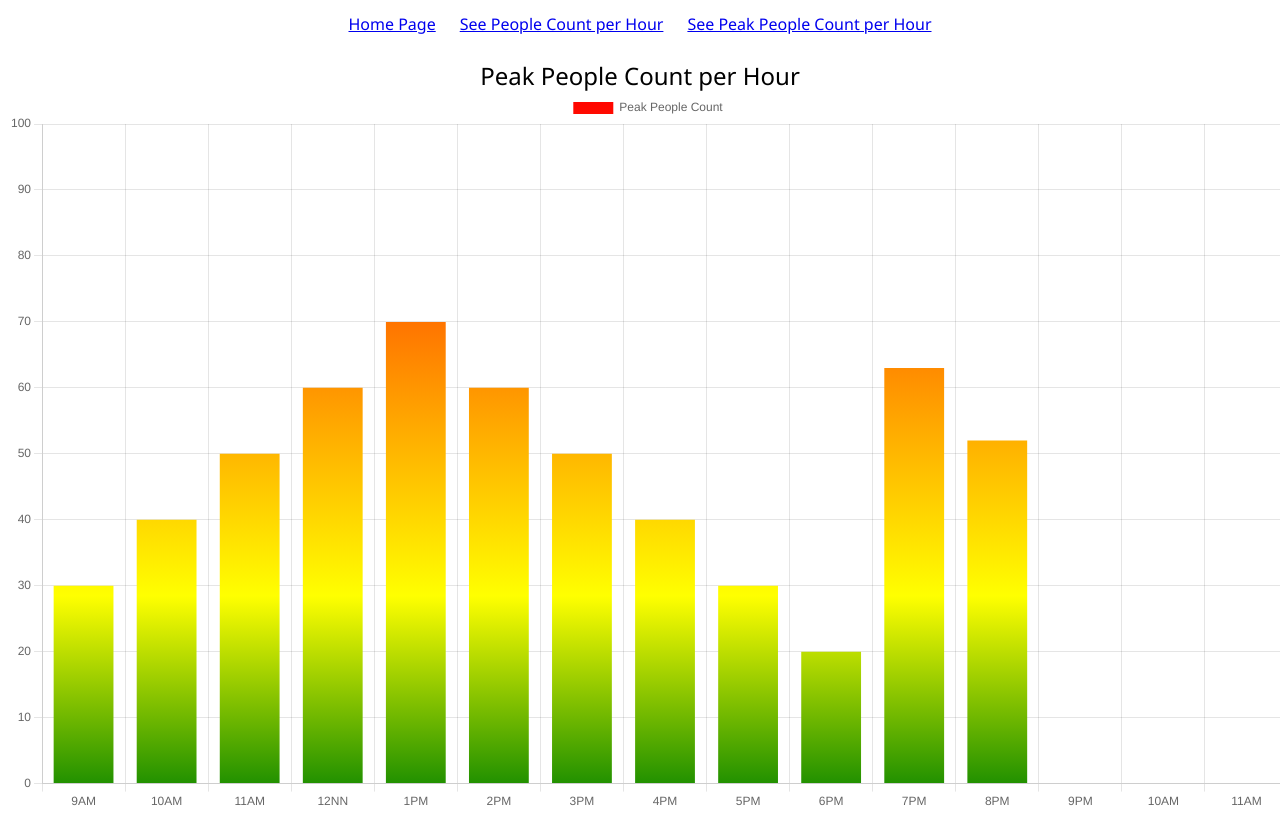
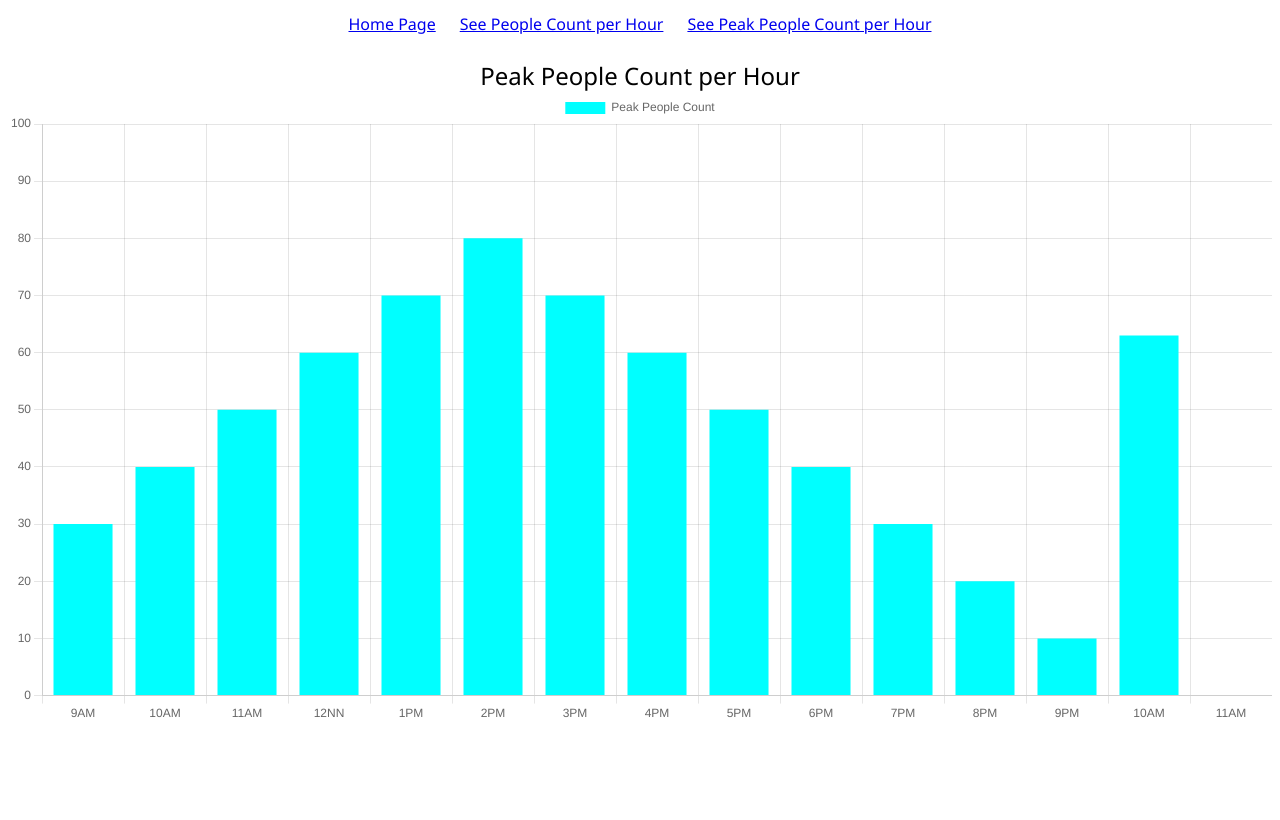
Before and after one commit to VanceDR/CPE124-Project-Repository, a website: page public/graph-two.html in a window 1280 px wide. Shown: the part 118-938 px from the top of the page. After the commit the page ends 850 px from the top, so only its background shows below. Drawn offline with nearby package versions, Linux system fonts and the light colour scheme; no server answers.

Commit message:
updated graphs

```diff
--- a/data.json
+++ b/data.json
@@ -1 +1 @@
-{"count":"5","time":"0 seconds ago", "currentTime":"2022-10-03T15:12:02.791+08:00"}
+{"count":"11","time":"3 seconds ago", "currentTime":"2022-10-03T15:45:55.599+08:00"}
--- a/public/graph-two.html
+++ b/public/graph-two.html
@@ -24,17 +24,12 @@
     <div class="sub-title-1">Peak People Count per Hour</div>
 
     <center>
-        <canvas id="peakpplChart" width="1280" height="720"></canvas>
+        <canvas id="peakpplChart" style="max-width: 1280px; max-height: 720px;"></canvas>
     </center>
 
     <script>
         var socket = io();
-        let peakpplChart = document.getElementById('peakpplChart').getContext('2d');
-
-        const gradientLine = peakpplChart.createLinearGradient(0,0,0,720)
-        gradientLine.addColorStop(0, 'red')
-        gradientLine.addColorStop(0.7, 'yellow')
-        gradientLine.addColorStop(1, 'green')
+        let peakpplChart = document.getElementById('peakpplChart').getContext('2d')
 
         var data = {
                 labels: ['7AM', '8AM', '9AM', '10AM', '11AM', '12NN', '1PM', '2PM', '3PM', '4PM', '5PM', '6PM', '7PM', '8PM', '9PM'],
@@ -48,19 +43,22 @@
                         50,
                         60,
                         70,
+                        80,
+                        70,
                         60,
                         50,
                         40,
                         30,
-                        20],
-                    backgroundColor: gradientLine
+                        20,
+                        10],
+                    backgroundColor: 'rgba(0,255,255,127)'
                 }]
             }
         let barChart = new Chart(peakpplChart, {
             type:'bar', //types of charts: bar, line, horizontalBar, etc.
             data: data,
             options:{
-                responsive:false,
+                responsive:true,
                 scale: {
                     y: {
                         min: 0,
```
Also changed, not shown: public/graph-one.html (+3 -9 lines).
